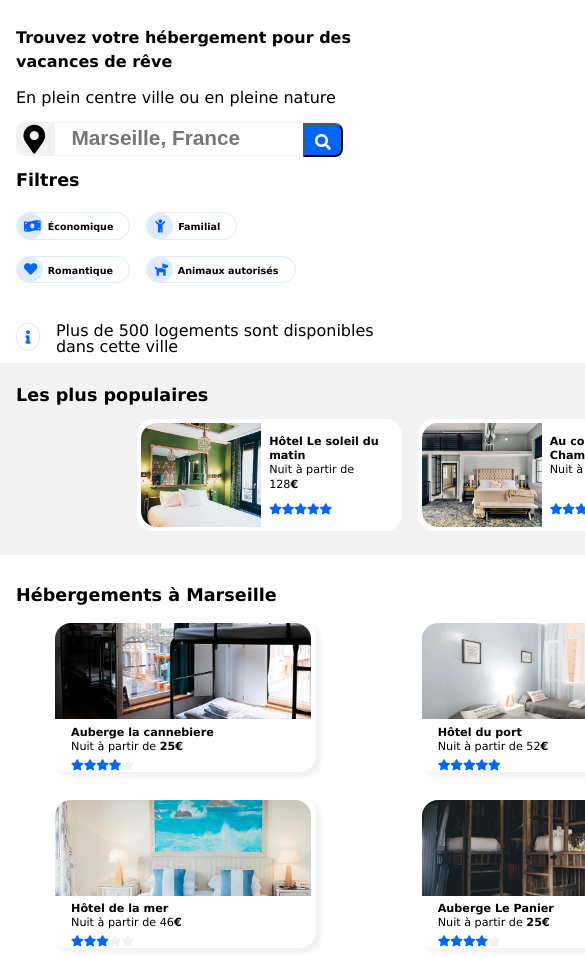
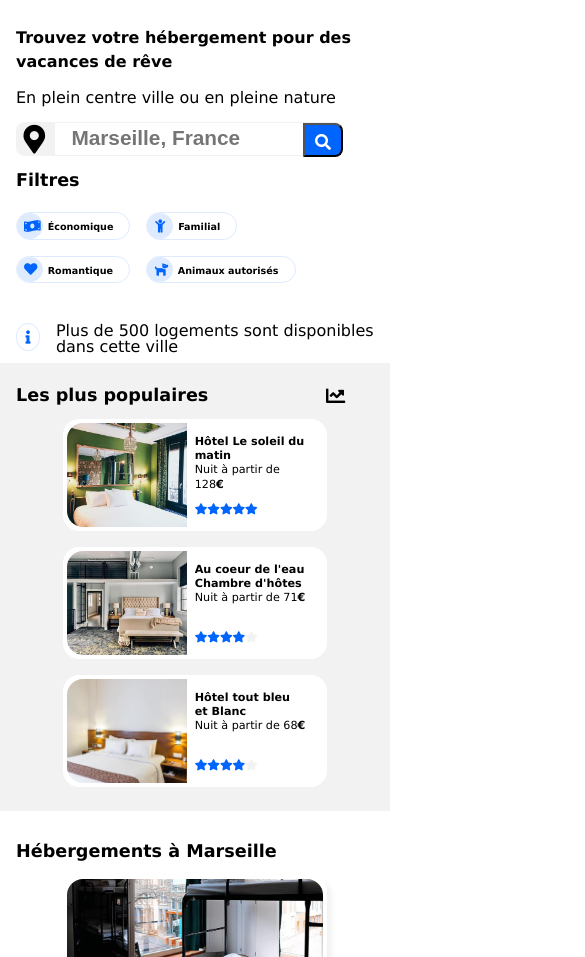
Before and after one commit to Andre91330/Andre91330.github.io, a plain HTML site: page Index.html in a window 390 px wide. Shown: the part 133-1090 px from the top of the page, 585 px wide, since content can reach past the window. Drawn offline with Linux system fonts and the light colour scheme.

Commit message:
<test>(main)

```diff
--- a/petite_resolution.css
+++ b/petite_resolution.css
@@ -1,3 +1,12 @@
+@media only screen and (max-width: 1100px)
+{
+    main
+    {
+        width: auto;
+        margin-left: 0;
+        margin-right: 0;
+    }
+}
 
 @media only screen and (max-width: 900px)
 {
@@ -115,7 +124,7 @@
     }
 }
 
-@media screen and (max-width: 850px)
+@media only screen and (max-width: 850px)
 {
     .filtre
     {
@@ -134,7 +143,7 @@
     }
 }
 
-@media screen and (max-width: 735px)
+@media only screen and (max-width: 735px)
 {
     #locations
     {
@@ -166,7 +175,7 @@
     }
 }
 
-@media screen and (max-width: 640px)
+@media only screen and (max-width: 640px)
 {
      #has
     {
@@ -241,7 +250,7 @@
 
 }
 
-@media screen and (max-width: 490px)
+@media only screen and (max-width: 490px)
 {
     #logo
     {
@@ -386,7 +395,7 @@
     }
 }
 
-@media screen and (max-width: 360px)
+@media only screen and (max-width: 360px)
 {
     #boutonrecherche
     {
```
